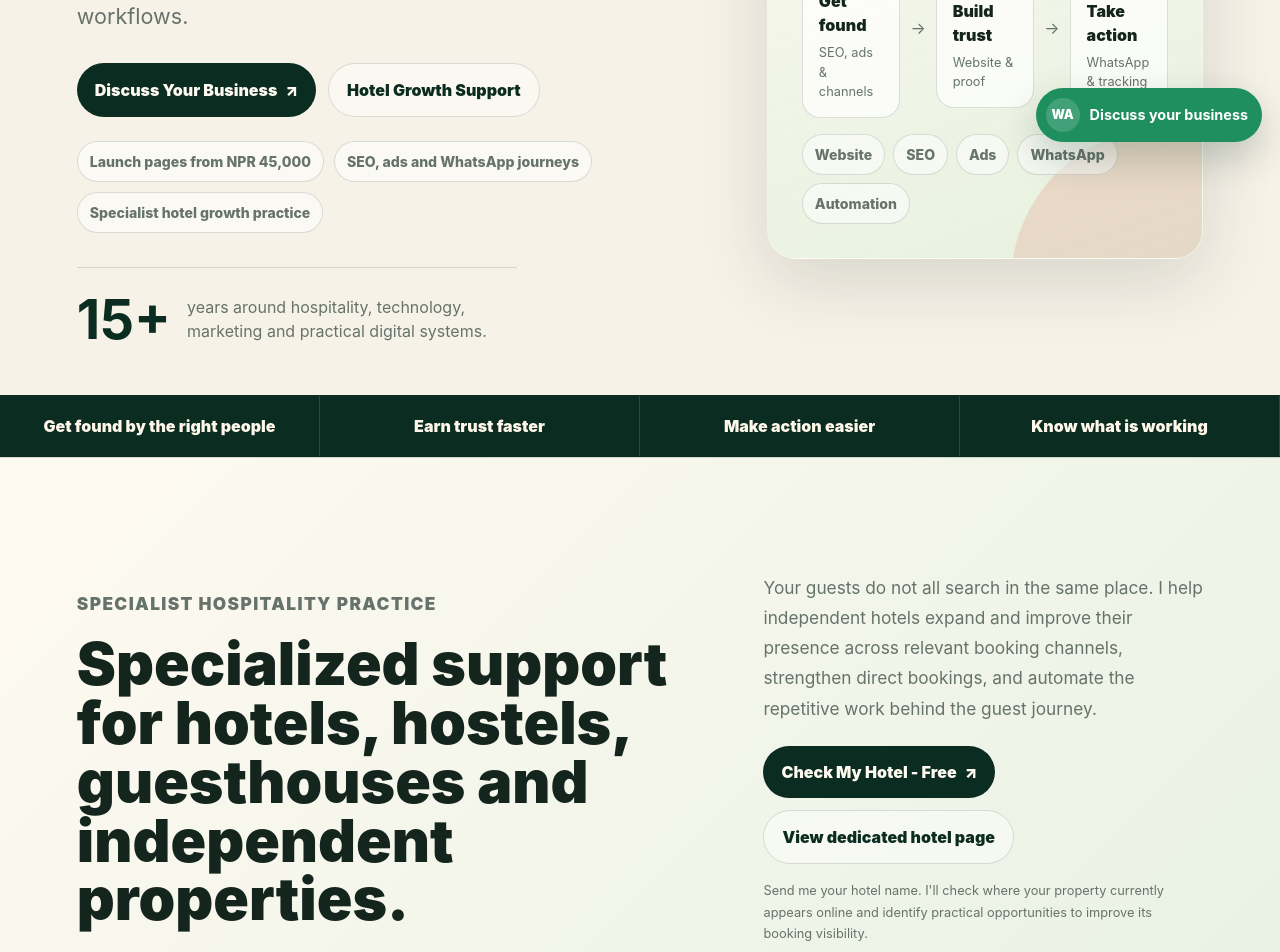
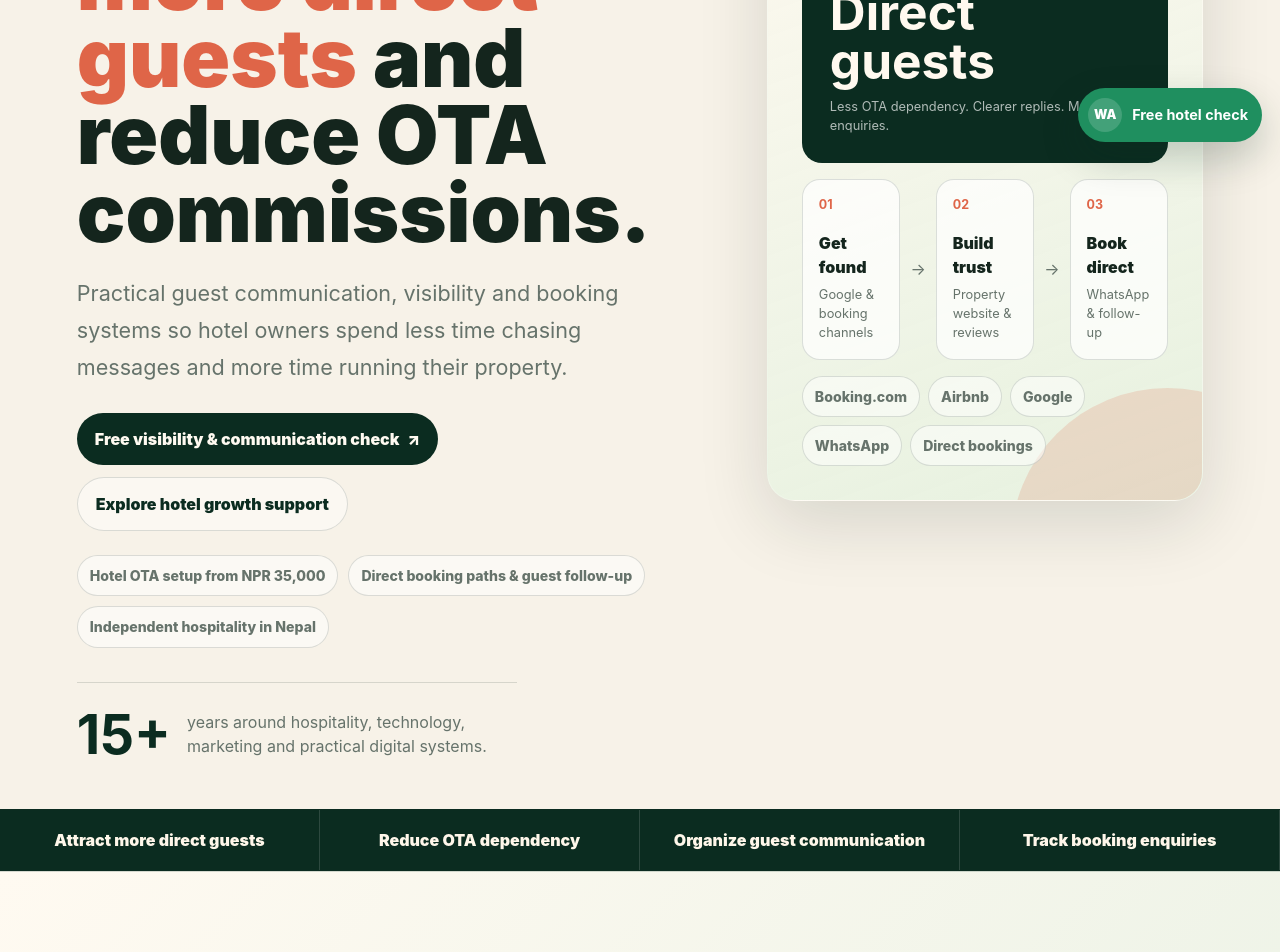
Before and after one commit to alokdaskomail-beep/alok-das-website, a Next.js app: page / in a window 1280 px wide. Shown: the part 640-1592 px from the top of the page. Built offline with nearby package versions, Linux system fonts and the light colour scheme.

Commit message:
Add files via upload

```diff
--- a/src/app/layout.tsx
+++ b/src/app/layout.tsx
@@ -5,16 +5,16 @@ const siteUrl = "https://alokdas.com.np";
 
 export const metadata: Metadata = {
   metadataBase: new URL(siteUrl),
-  title: "Alok Das | Independent Digital Growth Partner",
+  title: "Alok Das | Hotel Booking & Guest Communication Systems in Nepal",
   description:
-    "Practical websites, SEO, advertising, WhatsApp journeys, automation and tracking for service businesses, with specialist hotel growth support.",
+    "Practical systems for independent hotels, guesthouses and tourism properties in Nepal to get more direct guests, reduce OTA dependency and organize guest communication.",
   alternates: {
     canonical: "/",
   },
   openGraph: {
-    title: "Digital systems that help businesses get found, trusted and chosen",
+    title: "More direct guests for independent hotels in Nepal",
     description:
-      "Websites, SEO, ads, automation and tracking for service businesses, with a dedicated hotel growth practice.",
+      "Direct booking paths, clearer guest communication and less OTA dependency. Get a free visibility and communication check.",
     url: siteUrl,
     siteName: "Alok Das - Digital Growth Partner",
     images: [
@@ -31,7 +31,7 @@ export const metadata: Metadata = {
   twitter: {
     card: "summary_large_image",
     title: "Alok Das - Digital Growth Partner",
-    description: "Websites, SEO, ads, automation and tracking for service businesses.",
+    description: "Direct booking paths and guest communication systems for independent hospitality properties in Nepal.",
     images: ["/og.png"],
   },
   icons: {
--- a/src/app/page.tsx
+++ b/src/app/page.tsx
@@ -109,24 +109,24 @@ const projects: Project[] = [
 
 const capabilities = [
   [
-    "Conversion-focused websites",
-    "Clear positioning, stronger trust and simpler paths from visitor interest to enquiry, booking or purchase.",
+    "Direct booking websites",
+    "Help guests compare your rooms, trust your property and enquire directly without returning to an OTA.",
   ],
   [
     "SEO & discoverability",
-    "Technical foundations, local visibility and useful content that help the right customers find your business.",
+    "Help travellers find your property through Google, local search and useful room and destination content.",
   ],
   [
     "Google & Meta advertising",
-    "Campaign structure, targeting, landing pages and conversion tracking built around real business outcomes.",
+    "Reach travellers with clear stay offers and measure the direct enquiries your campaigns generate.",
   ],
   [
-    "WhatsApp customer journeys",
-    "Structured conversations, enquiry prompts and follow-up workflows that make action easier.",
+    "Organized guest communication",
+    "Reply templates and follow-up routines across Booking.com, Airbnb and WhatsApp help reduce missed guest enquiries.",
   ],
   [
-    "Automation & operations workflows",
-    "Practical systems for repetitive communication, internal tracking and smoother customer or guest handling.",
+    "Guest follow-up & daily routines",
+    "Make pre-arrival information, guest requests and review follow-up easier to manage alongside daily property operations.",
   ],
 ];
 
@@ -148,20 +148,60 @@ const process = [
 
 const packages = [
   {
-    eyebrow: "Strategy review",
+    eyebrow: "Core hotel offer - get found",
+    name: "Hotel OTA Foundation",
+    price: "From NPR 35,000",
+    timeline:
+      "Help the right guests find and trust your property on selected OTAs. Improve listing clarity and room information, with scope agreed around your channels, content, rate complexity and platform approvals.",
+    items: [
+      "Stronger presence on relevant booking channels",
+      "Clear room details that support guest decisions",
+      "Agreed scope based on platform requirements",
+    ],
+    href: hotelWhatsappUrl,
+  },
+  {
+    eyebrow: "Core hotel offer - build direct bookings",
+    name: "Hotel Booking Launch System",
+    price: "From NPR 75,000",
+    timeline:
+      "Give guests a clearer path to book directly while strengthening your OTA presence. Connect listing improvements, Google visibility, room and rate clarity, and guest reply templates for independent properties in Nepal.",
+    featured: true,
+    items: [
+      "Clearer OTA and Airbnb listings",
+      "Google visibility and a direct booking path",
+      "Guest reply templates and room/rate clarity",
+    ],
+    href: hotelWhatsappUrl,
+  },
+  {
+    eyebrow: "Core hotel offer - ongoing growth",
+    name: "Hotel Growth Partnership",
+    price: "From NPR 35,000/month",
+    timeline:
+      "Build a stronger direct booking channel over time and reduce reliance on commission-based bookings. Ongoing support keeps visibility, OTA information, guest follow-up and booking enquiry reporting working together.",
+    items: [
+      "Consistent visibility and OTA information",
+      "Pricing, reviews and enquiry reporting",
+      "Direct booking and guest follow-up improvements",
+    ],
+    href: hotelWhatsappUrl,
+  },
+  {
+    eyebrow: "Additional option - focused review",
     name: "Digital Growth Review",
     price: "From NPR 15,000",
     timeline:
-      "A focused review of the business offer, website, visibility, customer journey, and priority digital growth opportunities.",
+      "Find the gaps between being discovered and receiving an enquiry. A focused paid review for properties or selected service businesses that need a deeper plan after the free check.",
     items: [],
     href: businessWhatsappUrl,
   },
   {
-    eyebrow: "Focused launch",
+    eyebrow: "Additional option - one offer",
     name: "Launch Page",
     price: "From NPR 45,000",
     timeline:
-      "A focused conversion page for one offer, campaign, service, or booking journey. Includes mobile-first design, WhatsApp/enquiry CTA, analytics, and basic SEO setup.",
+      "Give one stay offer, campaign or service a clear path to enquiry. A focused page helps visitors understand the offer and contact you through WhatsApp or an enquiry form.",
     items: [
       "One conversion-focused page",
       "Mobile-first design and CTA path",
@@ -170,57 +210,17 @@ const packages = [
     href: businessWhatsappUrl,
   },
   {
-    eyebrow: "Most common",
+    eyebrow: "Additional option - service businesses",
     name: "Business Website",
     price: "From NPR 95,000",
     timeline:
-      "A conversion-focused website with core pages, clear enquiry journey, SEO foundation, analytics, and launch support.",
+      "Help prospective customers understand your services, trust your business and enquire. A website option for selected service businesses, with search foundations and launch support.",
     items: [
       "Core business pages",
       "Clear enquiry journey",
       "SEO, analytics and launch support",
     ],
-    featured: true,
     href: businessWhatsappUrl,
-  },
-  {
-    eyebrow: "Hotel setup",
-    name: "Hotel OTA Foundation",
-    price: "From NPR 35,000",
-    timeline:
-      "Setup or optimization support across selected major booking channels. Exact scope depends on platform requirements, content readiness, room/rate complexity, and approval status.",
-    items: [
-      "Selected major booking channels",
-      "Listing content and structure support",
-      "Platform requirements reviewed before scope",
-    ],
-    href: hotelWhatsappUrl,
-  },
-  {
-    eyebrow: "Hotel launch",
-    name: "Hotel Booking Launch System",
-    price: "From NPR 75,000",
-    timeline:
-      "A practical launch package for hotels, guesthouses, apartments, and independent properties. Includes OTA setup, Airbnb/listing optimization, Google visibility, guest message templates, room/rate structure, and direct inquiry improvements.",
-    items: [
-      "OTA and Airbnb/listing optimization",
-      "Google visibility and direct inquiry path",
-      "Guest templates and room/rate structure",
-    ],
-    href: hotelWhatsappUrl,
-  },
-  {
-    eyebrow: "Ongoing support",
-    name: "Hotel Growth Partnership",
-    price: "From NPR 35,000/month",
-    timeline:
-      "Ongoing support for visibility, OTA updates, pricing/review support, website improvements, reporting, and guest communication workflows.",
-    items: [
-      "Visibility and OTA updates",
-      "Pricing, review and reporting support",
-      "Website and guest workflow improvements",
-    ],
-    href: hotelWhatsappUrl,
   },
 ];
 
@@ -302,15 +302,15 @@ export default function HomePage() {
                 name: "Alok Das - Digital Growth Partner",
                 url: "https://alokdas.com.np/",
                 description:
-                  "Practical websites, SEO, advertising, WhatsApp journeys, automation and tracking for service businesses, with specialist hotel growth support.",
+                  "Practical visibility, direct booking paths and guest communication systems for independent hotels, guesthouses, hostels and tourism properties in Nepal. Selected service business projects also available.",
                 founder: { "@id": "https://alokdas.com.np/#alok-das" },
-                areaServed: ["Nepal", "Kathmandu", "Worldwide"],
+                areaServed: ["Nepal", "Kathmandu"],
                 serviceType: [
                   "Website design and development",
                   "SEO",
                   "Google Ads",
                   "Meta Ads",
-                  "WhatsApp customer journeys",
+                  "Organized guest communication",
                   "Automation",
                   "Hotel growth systems",
                 ],
@@ -334,8 +334,8 @@ export default function HomePage() {
           <a href="#work">Work</a>
           <a href="#about">About</a>
         </nav>
-        <a className="header-cta" href={businessWhatsappUrl}>
-          Discuss your business <Arrow />
+        <a className="header-cta" href={hotelWhatsappUrl}>
+          Free hotel check <Arrow />
         </a>
         <details className="mobile-menu">
           <summary aria-label="Open navigation menu">
@@ -348,8 +348,8 @@ export default function HomePage() {
             <Link href="/hotel-growth">Hotel Growth</Link>
             <a href="#work">Work</a>
             <a href="#about">About</a>
-            <a className="mobile-menu-cta" href={businessWhatsappUrl}>
-              Discuss your business <Arrow />
+            <a className="mobile-menu-cta" href={hotelWhatsappUrl}>
+              Free hotel check <Arrow />
             </a>
           </div>
         </details>
@@ -358,28 +358,28 @@ export default function HomePage() {
       <section className="hero" id="top">
         <div className="hero-copy">
           <p className="eyebrow">
-            <span aria-hidden="true" /> Digital systems for service businesses and growing brands
+            <span aria-hidden="true" /> For independent hotels & guesthouses in Nepal
           </p>
           <h1>
-            Build a clearer digital path from <em>attention</em> to action.
+            Digital systems that help independent hotels get <em>more direct guests</em> and reduce OTA commissions.
           </h1>
           <p className="hero-intro">
-            I help service businesses and independent properties build practical
-            digital systems: websites, SEO, advertising, WhatsApp journeys,
-            automation, tracking and operations workflows.
+            Practical guest communication, visibility and booking systems so hotel
+            owners spend less time chasing messages and more time running
+            their property.
           </p>
           <div className="hero-actions">
-            <a className="button button-primary" href={businessWhatsappUrl}>
-              Discuss Your Business <Arrow />
+            <a className="button button-primary" href={hotelWhatsappUrl}>
+              Free visibility & communication check <Arrow />
             </a>
             <Link className="button button-secondary" href="/hotel-growth">
-              Hotel Growth Support
+              Explore hotel growth support
             </Link>
           </div>
           <div className="hero-terms" aria-label="Service highlights">
-            <span>Launch pages from NPR 45,000</span>
-            <span>SEO, ads and WhatsApp journeys</span>
-            <span>Specialist hotel growth practice</span>
+            <span>Hotel OTA setup from NPR 35,000</span>
+            <span>Direct booking paths & guest follow-up</span>
+            <span>Independent hospitality in Nepal</span>
           </div>
           <div className="hero-proof">
             <strong>15+</strong>
@@ -390,37 +390,37 @@ export default function HomePage() {
           </div>
         </div>
 
-        <div className="system-card" aria-label="Connected digital growth system">
+        <div className="system-card" aria-label="Connected hotel booking and guest communication system">
           <div className="system-top">
-            <span>Digital growth system</span>
+            <span>Hotel growth system</span>
             <i>Practical</i>
           </div>
           <div className="system-score">
-            <span>Business goal</span>
-            <strong>Attention → Action</strong>
-            <small>Get found. Build trust. Make follow-up easier.</small>
+            <span>Property goal</span>
+            <strong>Discovery → Direct guests</strong>
+            <small>Less OTA dependency. Clearer replies. More direct enquiries.</small>
           </div>
           <div className="system-flow">
             <div>
               <b>01</b>
               <span>Get found</span>
-              <small>SEO, ads & channels</small>
+              <small>Google & booking channels</small>
             </div>
             <i>→</i>
             <div>
               <b>02</b>
               <span>Build trust</span>
-              <small>Website & proof</small>
+              <small>Property website & reviews</small>
             </div>
             <i>→</i>
             <div>
               <b>03</b>
-              <span>Take action</span>
-              <small>WhatsApp & tracking</small>
+              <span>Book direct</span>
+              <small>WhatsApp & follow-up</small>
             </div>
           </div>
           <div className="system-tags">
-            {["Website", "SEO", "Ads", "WhatsApp", "Automation"].map((tag) => (
+            {["Booking.com", "Airbnb", "Google", "WhatsApp", "Direct bookings"].map((tag) => (
               <span key={tag}>{tag}</span>
             ))}
           </div>
@@ -428,39 +428,39 @@ export default function HomePage() {
       </section>
 
       <section className="signal-strip" aria-label="Core outcomes">
-        <span>Get found by the right people</span>
-        <span>Earn trust faster</span>
-        <span>Make action easier</span>
-        <span>Know what is working</span>
+        <span>Attract more direct guests</span>
+        <span>Reduce OTA dependency</span>
+        <span>Organize guest communication</span>
+        <span>Track booking enquiries</span>
       </section>
 
       <section className="section hotel-specialization" id="hotel-growth">
         <div>
-          <p className="kicker">Specialist hospitality practice</p>
+          <p className="kicker">Practical hospitality systems</p>
           <h2>
-            Specialized support for hotels, hostels, guesthouses and independent
-            properties.
+            Fewer missed messages. Less OTA dependency. More direct booking opportunities.
           </h2>
         </div>
         <div>
           <p>
-            Your guests do not all search in the same place. I help independent
-            hotels expand and improve their presence across relevant booking
-            channels, strengthen direct bookings, and automate the repetitive
-            work behind the guest journey.
+            Guest enquiries arrive through Booking.com, Airbnb, WhatsApp and other
+            channels, while OTA commissions reduce what you keep from each stay.
+            I help independent hotels, guesthouses, hostels and tourism properties
+            in Nepal organize replies and follow-up, improve visibility and build
+            clear paths to book directly.
           </p>
           <div className="hotel-specialization-actions">
             <a className="button button-primary" href={hotelWhatsappUrl}>
-              Check My Hotel - Free <Arrow />
+              Free visibility & communication check <Arrow />
             </a>
             <Link className="button button-secondary" href="/hotel-growth">
               View dedicated hotel page
             </Link>
           </div>
           <small>
-            Send me your hotel name. I&apos;ll check where your property
-            currently appears online and identify practical opportunities to
-            improve its booking visibility.
+            Send your property name and a website or booking link. I&apos;ll check
+            your visibility, direct booking path and how guest enquiries are
+            handled, then identify practical improvements.
           </small>
         </div>
       </section>
@@ -472,8 +472,8 @@ export default function HomePage() {
             <h2>Live businesses. Real digital systems.</h2>
           </div>
           <p>
-            Different industries, one consistent job: make the business easier
-            to find, understand, trust and choose.
+            Hotel and tourism experience, supported by work across other sectors.
+            Each project makes the business easier to find, trust and contact.
           </p>
         </div>
         <div className="project-grid">
@@ -527,12 +527,11 @@ export default function HomePage() {
       <section className="section services-section" id="services">
         <div className="services-intro">
           <p className="kicker">How I help</p>
-          <h2>Not isolated digital tasks. One connected path to growth.</h2>
+          <h2>Practical systems that help guests find you, reach you and book.</h2>
           <p>
-            A website cannot fix a weak offer. Advertising cannot rescue a
-            confusing customer journey. I look at how the pieces work together,
-            then focus effort where it can make the biggest commercial
-            difference.
+            Your listings, website and guest replies need to work together.
+            I focus on the gaps that cost enquiries: unclear room information,
+            missed follow-ups and no simple way to book directly.
           </p>
         </div>
         <div className="capability-list">
@@ -550,11 +549,11 @@ export default function HomePage() {
         <div className="section-heading light">
           <div>
             <p className="kicker">A practical engagement</p>
-            <h2>Start with the business problem-not a list of deliverables.</h2>
+            <h2>Start with the gaps costing your property enquiries.</h2>
           </div>
           <p>
-            Every engagement begins by understanding the customer, the offer and
-            the current path to action.
+            Every engagement starts with how guests discover your property,
+            where messages arrive and what happens before they book.
           </p>
         </div>
         <div className="process-grid">
@@ -572,11 +571,13 @@ export default function HomePage() {
         <div className="section-heading">
           <div>
             <p className="kicker">Engagement options</p>
-            <h2>Clear starting points, then deeper growth support where needed.</h2>
+            <h2>Core hotel offers, from OTA foundations to direct booking growth.</h2>
           </div>
           <p>
-            Choose a practical starting point. After a short review, you receive
-            a fixed proposal before work begins.
+            Hotel OTA Foundation, Hotel Booking Launch System and Hotel Growth
+            Partnership are the core offers. Selected service businesses can
+            also use the review, launch page and website options. Every engagement
+            starts with a fixed proposal.
           </p>
         </div>
         <div className="engagement-grid">
@@ -588,7 +589,7 @@ export default function HomePage() {
               <p>{pkg.eyebrow}</p>
               <h3>{pkg.name}</h3>
               <div className="package-price">
-                <small>Starting at</small>
+                <small>Investment</small>
                 <strong>{pkg.price}</strong>
                 <span>{pkg.timeline}</span>
               </div>
@@ -629,20 +630,19 @@ export default function HomePage() {
         <div className="about-copy">
           <p className="kicker">Work directly with me</p>
           <h2>
-            A hands-on digital growth partner with a strong hospitality
-            background.
+            A hands-on systems partner for independent hospitality owners.
           </h2>
           <p>
             I&apos;m Alok Das. I have spent more than 15 years working around
-            hospitality, technology, marketing and digital systems. I work
-            across strategy and implementation, connecting websites,
-            advertising, SEO, WhatsApp, automation and measurement into a
-            clearer commercial system.
+            hospitality, technology, marketing and digital systems. I help
+            independent properties in Nepal build direct booking paths and
+            practical guest communication routines. I also take on selected
+            website and enquiry-system projects for other service businesses.
           </p>
           <div className="about-facts">
             <span>Based in Nepal</span>
             <span>Available for remote work</span>
-            <span>Hospitality specialization available</span>
+            <span>Focused on independent hospitality</span>
           </div>
         </div>
       </section>
@@ -650,17 +650,18 @@ export default function HomePage() {
       <section className="final-cta">
         <div>
           <p className="kicker">A low-risk first step</p>
-          <h2>Let&apos;s find the clearest digital growth opportunity.</h2>
+          <h2>Find the gaps in your visibility and guest communication.</h2>
           <p>
-            Send your website, social page or business goal. I&apos;ll help
-            identify the clearest opportunity and the right starting point.
+            Send your property name, website or booking link, and tell me where
+            guest messages arrive. The free check identifies practical ways to
+            improve replies, strengthen direct booking paths and reduce OTA dependency.
           </p>
         </div>
         <div className="cta-actions">
-          <a className="button button-light" href={businessWhatsappUrl}>
-            Discuss Your Business <Arrow />
+          <a className="button button-light" href={hotelWhatsappUrl}>
+            Get your free hotel check <Arrow />
           </a>
-          <Link href="/hotel-growth">Hotel owner? Get a free visibility check</Link>
+          <Link href="/hotel-growth">See how hotel growth support works</Link>
           <a href={`tel:${phone}`}>Call Alok: +977 9865711752</a>
           <a href={`mailto:${email}`}>{email}</a>
         </div>
@@ -675,7 +676,7 @@ export default function HomePage() {
           </span>
         </a>
         <p>
-          Websites - SEO - Ads - WhatsApp - Automation - Hotel Growth
+          Hotel visibility - Direct booking paths - Guest communication
           <br />
           <a href="/privacy">Privacy & analytics</a>
         </p>
@@ -685,10 +686,10 @@ export default function HomePage() {
       <a
         className="floating-whatsapp"
         href={hotelWhatsappUrl}
-        aria-label="Discuss your business on WhatsApp"
+        aria-label="Get a free hotel check on WhatsApp"
       >
         <span>WA</span>
-        <strong>Discuss your business</strong>
+        <strong>Free hotel check</strong>
       </a>
     </main>
   );
```
